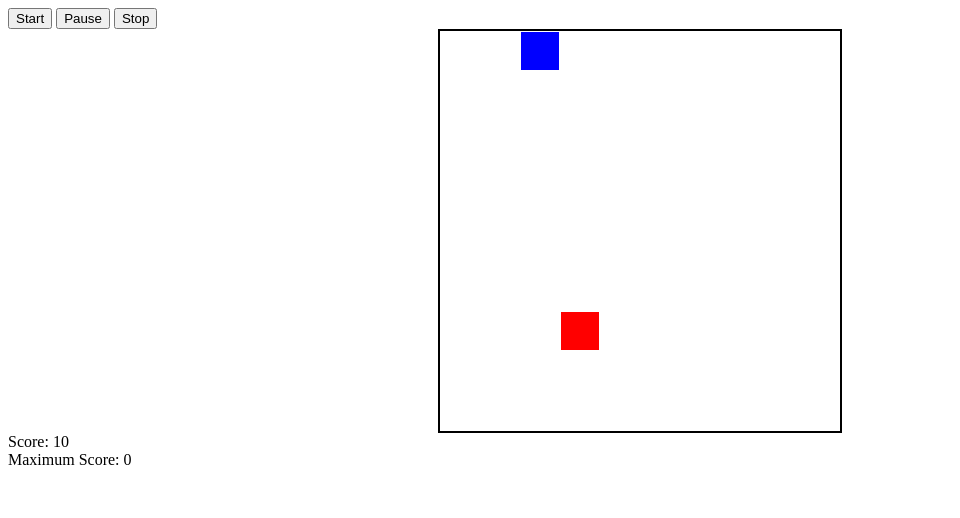
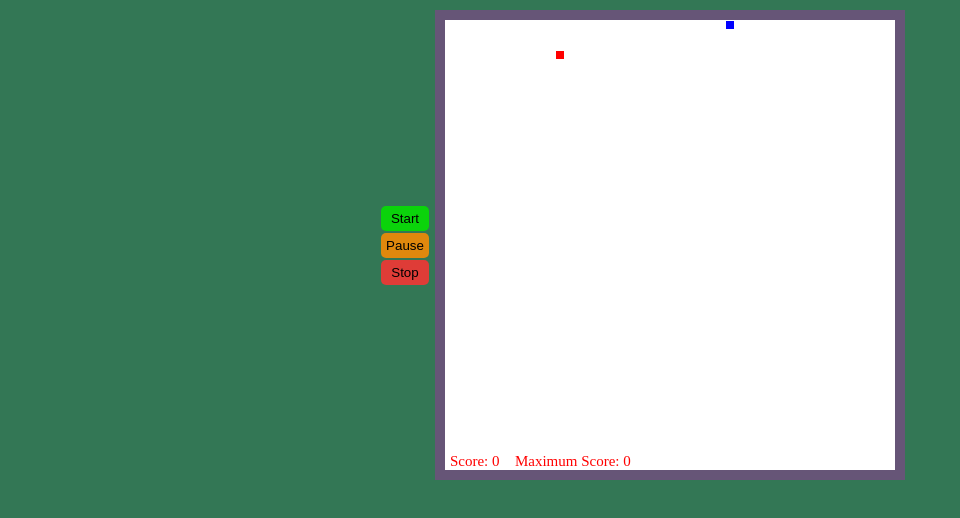
Before and after one commit to ma1ri/assignment_snake, a plain HTML site: page index.html in a window 1280 px wide. Both pictures are taken after a click on the button "Start". Shown: the whole page, without its empty margins (0-960 px from the left). Drawn offline with Linux system fonts and the light colour scheme.

Commit message:
change visuals, still needs fix

```diff
--- a/index.html
+++ b/index.html
@@ -10,12 +10,23 @@
 </head>
 
 <body>
-    <button class="start-button">Start</button>
-    <button class="pause-button">Pause</button>
-    <button class="stop-button">Stop</button>
-    <div class="game-board"></div>
-    <div id="score"></div>
-    <div id="max-score"></div>
+    <div class="game-section">
+        <div class="container">
+            <div class="container-items">
+                <div class="buttons">
+                    <button class="button" id="start-button">Start</button>
+                    <button class="button" id="pause-button">Pause</button>
+                    <button class="button" id="stop-button">Stop</button>
+                </div>
+
+                <div class="game-board"></div>
+            </div>
+
+
+        </div>
+
+    </div>
+
 
 </body>
 
--- a/javascript/game.js
+++ b/javascript/game.js
@@ -10,15 +10,16 @@ export class Game {
 
     restart() {
         this.score = 0;
+        this.lastDirection = { dx: 0, dy: 0 };
         const parent = document.getElementsByClassName("game-board")[0];
         parent.innerText = "";
         const firstSquare = this._createSquare(0, 0, "blue");
         parent.appendChild(firstSquare);
         this.snake = [firstSquare];
+        //display current score
+        this._displayCurrentScore(parent);
         //display maximum score
-        this._displayMaximumScore();
-        //display current score
-        this._displayCurrentScore();
+        this._displayMaximumScore(parent);
         const size = firstSquare.offsetHeight;
         this.food = this._createFood(size);
         parent.appendChild(this.food);
@@ -27,17 +28,24 @@ export class Game {
     /**
      * displays maximum score
      */
-    _displayMaximumScore() {
-        const maxScore = document.getElementById("max-score");
-        maxScore.innerText = `Maximum Score: ${localStorage.getItem("score") ? localStorage.getItem("score") : 0}`
+    _displayMaximumScore(parent) {
+        const maxScore = document.createElement("div");
+        maxScore.id = "max-score";
+        maxScore.innerText = `Maximum Score: ${localStorage.getItem("score") ? localStorage.getItem("score") : 0}`;
+        const currentScore = document.getElementById("current-score");
+        maxScore.style.left = currentScore.offsetWidth + "px";
+        parent.appendChild(maxScore);
     }
 
     /**
      * displays current score
      */
-    _displayCurrentScore() {
-        const currentScore = document.getElementById("score");
+    _displayCurrentScore(parent) {
+
+        const currentScore = document.createElement("div");
+        currentScore.id = "current-score";
         currentScore.innerText = `Score: ${this.score}`;
+        parent.appendChild(currentScore);
     }
 
     _createFood(size) {
@@ -51,7 +59,7 @@ export class Game {
     _generateCoordinates(size) {
         const board = document.getElementsByClassName("game-board")[0];
         const boardSize = board.offsetHeight;
-        const num = (boardSize - size) / size;
+        const num = ((boardSize - size) / size) - 1;
         const xCoord = Math.floor((Math.random() * num)) * size;
         const yCoord = Math.floor((Math.random() * num)) * size;
         return [xCoord, yCoord];
@@ -66,17 +74,35 @@ export class Game {
     }
 
     move(dx, dy) {
+        this._changeDirection(dx, dy);
         const parent = document.getElementsByClassName("game-board")[0];
         const headIndex = this.snake.length - 1;
         const head = this.snake[headIndex];
         const tail = this.snake.shift();
-        let width = head.offsetWidth;
-        let height = head.offsetHeight;
-        let y = head.offsetTop + height * dy;
-        let x = head.offsetLeft + width * dx;
+        const width = head.offsetWidth;
+        const height = head.offsetHeight;
+        const y = head.offsetTop + height * this.lastDirection.dy;
+        const x = head.offsetLeft + width * this.lastDirection.dx;
         this._makeMove(x, y, tail, parent, width, height);
+
     }
 
+
+    /**
+     * if snake's length is 1 or new (dx,dy) direction is not opposite
+     * of last saved direction change moving direction
+     * @param {integer} dx new direction along x axis
+     * @param {integer} dy new direction along y axis
+     */
+    _changeDirection(dx, dy) {
+        const changeXDirextion = (this.lastDirection.dx === dx * (-1));
+        const changeYDirextion = (this.lastDirection.dy === dy * (-1));
+
+        if (!(changeXDirextion && changeYDirextion) || this.snake.length === 1) {
+            this.lastDirection.dx = dx;
+            this.lastDirection.dy = dy;
+        }
+    }
 
     _makeMove(x, y, tail, parent, width, height) {
         if (this._collideWall(x, y, width, height, parent) === true || this._collideBody(x, y)) {
@@ -146,7 +172,7 @@ export class Game {
         const foodYCoord = this.food.offsetTop;
         if (foodXCoord === x && foodYCoord === y) {
             this.score += 10;
-            const scoreText = document.getElementById("score");
+            const scoreText = document.getElementById("current-score");
             scoreText.innerText = `Score: ${this.score}`
             return true;
         }
--- a/javascript/index.js
+++ b/javascript/index.js
@@ -5,61 +5,59 @@ const left = 37;
 const up = 38;
 const right = 39;
 const down = 40;
-let result = { dx: 1, dy: 0 };
+let direction = { dx: 1, dy: 0 };
 
 function getDirection(event) {
     switch (event.keyCode) {
         case left:
-            result.dx = -1;
-            result.dy = 0;
+            direction.dx = -1;
+            direction.dy = 0;
             break;
         case up:
-            result.dx = 0;
-            result.dy = -1;
+            direction.dx = 0;
+            direction.dy = -1;
             break;
         case right:
-            result.dx = 1;
-            result.dy = 0;
+            direction.dx = 1;
+            direction.dy = 0;
             break;
         case down:
-            result.dx = 0;
-            result.dy = 1;
+            direction.dx = 0;
+            direction.dy = 1;
             break;
 
     }
 }
 
 
-
 document.addEventListener("keydown", (event) => { getDirection(event) });
-// *************************************************
 
 
-const sn = new Game();
-const startButton = document.getElementsByClassName("start-button")[0];
-const pauseButton = document.getElementsByClassName("pause-button")[0];
-const stopButton = document.getElementsByClassName("stop-button")[0];
+const snake = new Game();
+const startButton = document.getElementById("start-button");
+const pauseButton = document.getElementById("pause-button");
+const stopButton = document.getElementById("stop-button");
 //saves setinterval timer
 let myvar;
 
 function buttonActionWrapper() {
     console.log("clicked");
     startButton.removeEventListener("click", buttonActionWrapper);
-    sn.reset();
+    snake.reset();
     startButtonAction();
 }
 
 function startButtonAction() {
     myvar = setInterval(() => {
-        if (sn.play) {
-            sn.move(result.dx, result.dy)
+        if (snake.play) {
+            snake.move(direction.dx, direction.dy)
         } else {
-            result.dx = 1;
-            result.dy = 0;
+            direction.dx = 1;
+            direction.dy = 0;
             clearInterval(myvar);
             startButton.addEventListener("click", buttonActionWrapper, false);
         }
-    }, 1000);
+    }, 100);
 }
 
 
@@ -72,6 +70,6 @@ pauseButton.addEventListener("click", () => {
 
 stopButton.addEventListener("click", () => {
     clearInterval(myvar);
-    sn.restart();
+    snake.restart();
     startButton.addEventListener("click", buttonActionWrapper, false);
 });
--- a/style.css
+++ b/style.css
@@ -1,19 +1,119 @@
+* {
+    margin: 0;
+    padding: 0;
+}
+
+
+
+body{
+    background-color: #375;
+}
+
+.game-section{
+   padding-top: 10px;
+}
+
+
+.container{
+    width: 960px;
+    margin: auto;
+}
+
+.container-items{
+    display: flex;
+    flex-wrap: wrap;
+    align-items: center;
+    justify-content: center;
+}
 
 .game-board {
     position: relative;
-    height: 400px;
-    width: 400px;
-    margin: auto;
-    border: 2px solid #000000;
+    height: 450px;
+    width: 450px;
+    background-color: #ffffff;
+    border: 10px solid #657;
 }
 
 
 .square {
     box-sizing: border-box;
     position: absolute;
-    width: 10%;
-    height: 10%;
+    width: 10px;
+    height: 10px;
     border: 1px solid #ffffff;
 }
 
-/* .start-button {} */
+
+.buttons{
+    padding: 5px;
+    display: flex;
+    flex-direction: column;
+}
+
+
+.button{
+    padding: 5px;
+    border-radius: 5px;
+    margin: 1px;
+    border: none;
+
+}
+
+
+#start-button{
+    background-color: #0bd30b;
+}
+
+#pause-button{
+    background-color:#e0880d ;
+}
+
+#stop-button{
+    background-color: #df3c37;
+}
+
+.scores{
+    width: 100%;
+    position: absolute;
+    bottom: 0;
+    left:0;
+}
+
+
+#current-score{
+    color: red;
+    position: absolute;
+    font-size: 15px;
+    bottom: 0;
+    left: 0;
+    padding: 0 10px 0 5px;
+    z-index: 2;
+}
+
+
+#max-score{
+    color:red;
+    position: absolute;
+    font-size: 15px;
+    padding-left: 5px;
+    z-index: 2;
+    bottom: 0;
+
+}
+
+/************ for responsive  *****************/
+
+@media all and (max-width: 1024px){
+    .container{
+        width: 100%;
+    }
+
+}
+
+
+@media all and (max-width: 560px) {
+    .buttons{
+        flex-direction: row;
+    }
+
+}
```
